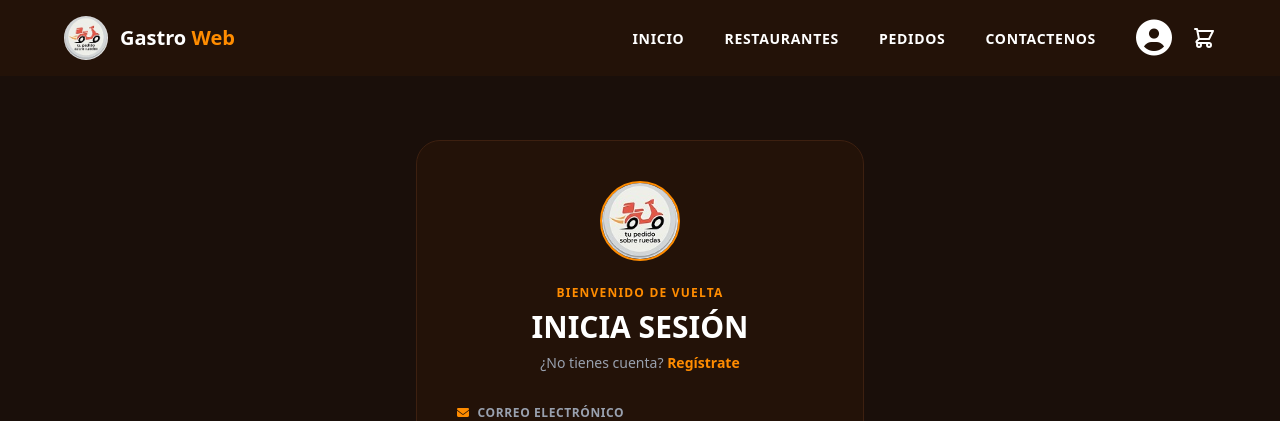
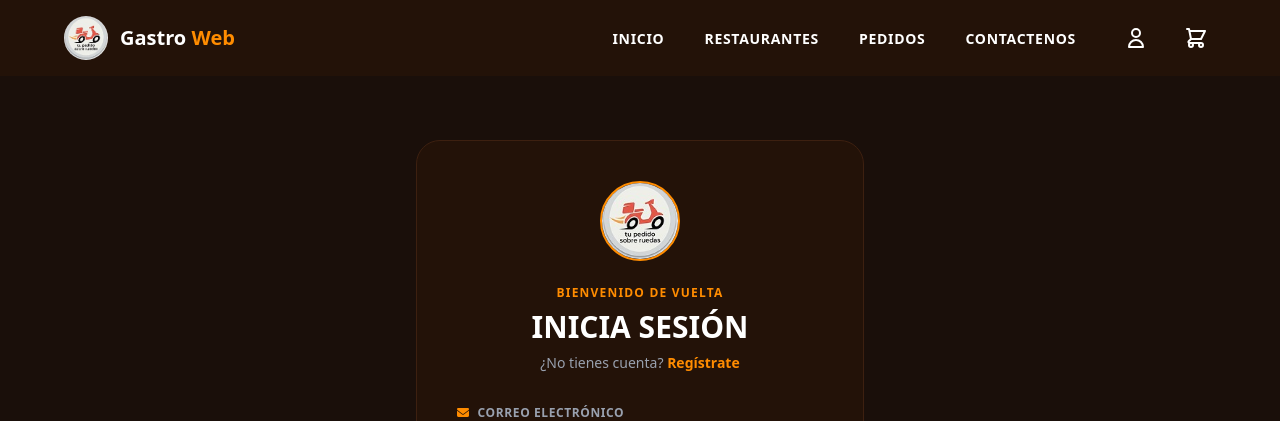
Before and after one commit to lffiesco-svg/gastromovil, a Django app: page /login/ in a window 1280 px wide. Shown: the top 421 px of the page. Run offline with Django 5.2, Linux system fonts and the light colour scheme; parts of the project's set-up code (start-up, migrations or seed data) failed here and were passed over; some libraries are stand-ins or nearby versions.

Commit message:
cambio login

```diff
--- a/core/templates/auth/login.html
+++ b/core/templates/auth/login.html
@@ -88,6 +88,6 @@
     </div>
 </section>
 
-<script src="{% static 'js/main.js' %}"></script>
+<script src="{% static 'js/login.js' %}"></script>
 
 {% endblock %}
--- a/core/templates/base.html
+++ b/core/templates/base.html
@@ -11,7 +11,6 @@
     </head>
     <body class="bg-[#1a0f0a] text-white">
 
-    <!-- NAVBAR -->
     <!-- NAVBAR -->
     <nav class="bg-[#231208] sticky top-0 z-50 px-6 md:px-16 py-4 flex justify-between items-center">
         <div class="flex items-center gap-3">
@@ -28,14 +27,15 @@
         </ul>
 
         <!-- ICONOS DESKTOP -->
-   <!-- ICONOS DESKTOP -->
         <div class="hidden md:flex items-center gap-5">
-    <a href="{% url 'login' %}">
-        <i class="fas fa-circle-user text-white text-4xl cursor-pointer hover:text-[#FF8C00] transition-colors"></i>
+            <a href="{% url 'login' %}" class="relative group p-2 hover:bg-[#FF8C00]/10 rounded-xl transition-all duration-300 transform hover:scale-105">
+                <svg class="w-6 h-6 text-white group-hover:text-[#FF8C00] transition-all duration-300" fill="none" stroke="currentColor" viewBox="0 0 24 24" stroke-width="2">
+                    <path stroke-linecap="round" stroke-linejoin="round" d="M16 7a4 4 0 11-8 0 4 4 0 018 0zM12 14a7 7 0 00-7 7h14a7 7 0 00-7-7z"/>
+                </svg>
             </a>
-    <a href="{% url 'carrito' %}">
-   <svg xmlns="http://www.w3.org/2000/svg" class="w-6 h-6 text-white hover:text-[#FF8C00] transition-colors cursor-pointer" fill="none" viewBox="0 0 24 24" stroke="currentColor">
-    <path stroke-linecap="round" stroke-linejoin="round" stroke-width="2" d="M3 3h2l.4 2M7 13h10l4-8H5.4M7 13L5.4 5M7 13l-2.293 2.293c-.63.63-.184 1.707.707 1.707H17m0 0a2 2 0 100 4 2 2 0 000-4zm-8 2a2 2 0 11-4 0 2 2 0 014 0z"/>
+            <a href="{% url 'carrito' %}" class="relative group p-2 hover:bg-[#FF8C00]/10 rounded-xl transition-all duration-300 transform hover:scale-105">
+                <svg class="w-6 h-6 text-white group-hover:text-[#FF8C00] transition-all duration-300" fill="none" stroke="currentColor" viewBox="0 0 24 24" stroke-width="2">
+                    <path stroke-linecap="round" stroke-linejoin="round" d="M3 3h2l.4 2M7 13h10l4-8H5.4M7 13L5.4 5M7 13l-2.293 2.293c-.63.63-.184 1.707.707 1.707H17m0 0a2 2 0 100 4 2 2 0 000-4zm-8 2a2 2 0 11-4 0 2 2 0 014 0z"/>
                 </svg>
             </a>
         </div>
@@ -53,15 +53,19 @@
         <a href="#" class="text-white hover:text-[#FF8C00] font-bold uppercase tracking-wider text-sm transition-colors block py-2 border-b border-[#3d2010]">Pedidos</a>
         <a href="#" class="text-white hover:text-[#FF8C00] font-bold uppercase tracking-wider text-sm transition-colors block py-2 border-b border-[#3d2010]">Contactenos</a>
         <div class="flex items-center gap-5 py-2">
-        <a href="{% url 'login' %}">
-    <i class="fas fa-circle-user text-white text-4xl cursor-pointer hover:text-[#FF8C00] transition-colors"></i>
+            <a href="{% url 'login' %}" class="relative group p-2 hover:bg-[#FF8C00]/10 rounded-xl transition-all duration-300 transform hover:scale-105">
+                <svg class="w-6 h-6 text-white group-hover:text-[#FF8C00] transition-all duration-300" fill="none" stroke="currentColor" viewBox="0 0 24 24" stroke-width="2">
+                    <path stroke-linecap="round" stroke-linejoin="round" d="M16 7a4 4 0 11-8 0 4 4 0 018 0zM12 14a7 7 0 00-7 7h14a7 7 0 00-7-7z"/>
+                </svg>
             </a>
-        <div class="relative cursor-pointer">
-            <i class="fas fa-cart-shopping text-white text-xl hover:text-[#FF8C00] transition-colors"></i>
-            <span class="absolute -top-2 -right-2 bg-[#FF8C00] text-white text-xs w-5 h-5 rounded-full flex items-center justify-center font-bold">0</span>
+            <a href="{% url 'carrito' %}" class="relative group p-2 hover:bg-[#FF8C00]/10 rounded-xl transition-all duration-300 transform hover:scale-105">
+                <svg class="w-6 h-6 text-white group-hover:text-[#FF8C00] transition-all duration-300" fill="none" stroke="currentColor" viewBox="0 0 24 24" stroke-width="2">
+                    <path stroke-linecap="round" stroke-linejoin="round" d="M3 3h2l.4 2M7 13h10l4-8H5.4M7 13L5.4 5M7 13l-2.293 2.293c-.63.63-.184 1.707.707 1.707H17m0 0a2 2 0 100 4 2 2 0 000-4zm-8 2a2 2 0 11-4 0 2 2 0 014 0z"/>
+                </svg>
+            </a>
         </div>
     </div>
-</div>
+
     <!-- CONTENIDO -->
     {% block content %}{% endblock %}
 
--- a/theme/static/css/dist/styles.css
+++ b/theme/static/css/dist/styles.css
@@ -55,8 +55,6 @@
     --text-6xl--line-height: 1;
     --text-7xl: 4.5rem;
     --text-7xl--line-height: 1;
-    --text-8xl: 6rem;
-    --text-8xl--line-height: 1;
     --font-weight-semibold: 600;
     --font-weight-bold: 700;
     --font-weight-black: 900;
@@ -481,6 +473,9 @@
   .-translate-y-1\/2 {
     --tw-translate-y: calc(calc(1/2 * 100%) * -1);
     translate: var(--tw-translate-x) var(--tw-translate-y);
+  }
+  .transform {
+    transform: var(--tw-rotate-x,) var(--tw-rotate-y,) var(--tw-rotate-z,) var(--tw-skew-x,) var(--tw-skew-y,);
   }
   .cursor-pointer {
     cursor: pointer;
@@ -674,6 +669,9 @@
   }
   .object-cover {
     object-fit: cover;
+  }
+  .p-2 {
+    padding: calc(var(--spacing) * 2);
   }
   .p-3 {
     padding: calc(var(--spacing) * 3);
@@ -931,15 +925,36 @@
     transition-timing-function: var(--tw-ease, var(--default-transition-timing-function));
     transition-duration: var(--tw-duration, var(--default-transition-duration));
   }
+  .duration-300 {
+    --tw-duration: 300ms;
+    transition-duration: 300ms;
+  }
   .outline-none {
     --tw-outline-style: none;
     outline-style: none;
+  }
+  .group-hover\:text-\[\#FF8C00\] {
+    &:is(:where(.group):hover *) {
+      @media (hover: hover) {
+        color: #FF8C00;
+      }
+    }
   }
   .hover\:-translate-y-2 {
     &:hover {
       @media (hover: hover) {
         --tw-translate-y: calc(var(--spacing) * -2);
         translate: var(--tw-translate-x) var(--tw-translate-y);
+      }
+    }
+  }
+  .hover\:scale-105 {
+    &:hover {
+      @media (hover: hover) {
+        --tw-scale-x: 105%;
+        --tw-scale-y: 105%;
+        --tw-scale-z: 105%;
+        scale: var(--tw-scale-x) var(--tw-scale-y);
       }
     }
   }
@@ -988,6 +1003,13 @@
       }
     }
   }
+  .hover\:bg-\[\#FF8C00\]\/10 {
+    &:hover {
+      @media (hover: hover) {
+        background-color: color-mix(in oklab, #FF8C00 10%, transparent);
+      }
+    }
+  }
   .hover\:bg-\[\#e67e00\] {
     &:hover {
       @media (hover: hover) {
@@ -1156,6 +1166,26 @@
   syntax: "*";
   inherits: false;
   initial-value: 0;
+}
+@property --tw-rotate-x {
+  syntax: "*";
+  inherits: false;
+}
+@property --tw-rotate-y {
+  syntax: "*";
+  inherits: false;
+}
+@property --tw-rotate-z {
+  syntax: "*";
+  inherits: false;
+}
+@property --tw-skew-x {
+  syntax: "*";
+  inherits: false;
+}
+@property --tw-skew-y {
+  syntax: "*";
+  inherits: false;
 }
 @property --tw-space-y-reverse {
   syntax: "*";
@@ -1244,6 +1274,10 @@
   inherits: false;
   initial-value: 0 0 #0000;
 }
+@property --tw-duration {
+  syntax: "*";
+  inherits: false;
+}
 @property --tw-scale-x {
   syntax: "*";
   inherits: false;
@@ -1265,6 +1299,11 @@
       --tw-translate-x: 0;
       --tw-translate-y: 0;
       --tw-translate-z: 0;
+      --tw-rotate-x: initial;
+      --tw-rotate-y: initial;
+      --tw-rotate-z: initial;
+      --tw-skew-x: initial;
+      --tw-skew-y: initial;
       --tw-space-y-reverse: 0;
       --tw-border-style: solid;
       --tw-leading: initial;
@@ -1284,6 +1323,7 @@
       --tw-ring-offset-width: 0px;
       --tw-ring-offset-color: #fff;
       --tw-ring-offset-shadow: 0 0 #0000;
+      --tw-duration: initial;
       --tw-scale-x: 1;
       --tw-scale-y: 1;
       --tw-scale-z: 1;
```
Also changed, not shown: other parts of theme/static/css/dist/styles.css (+11 -33 lines), core/static/js/login.js (renamed from core/static/js/main.js). Lines whose indentation alone changed are shown as unchanged.
